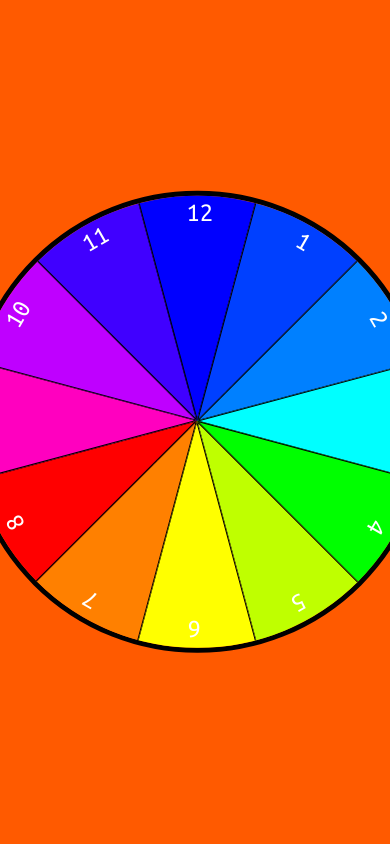
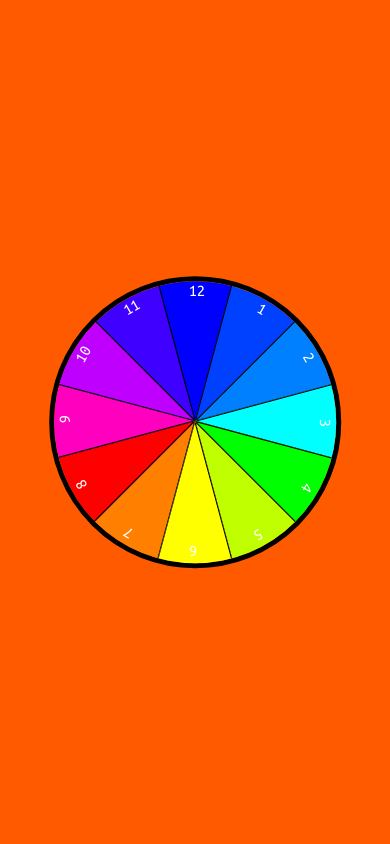
Before and after one commit to HadrienMP/color-clock, a PHP site: page /hour-palette/index.html in a window 390 px wide. Run offline with PHP 8.4, Linux system fonts and the light colour scheme.

Commit message:
Fix hour palette on mobile

```diff
--- a/src/hour-palette/hour-palette.css
+++ b/src/hour-palette/hour-palette.css
@@ -1,19 +1,83 @@
+@media screen and (max-width: 420px) {
+    section {
+        font-size: .8em;
+        border-radius: 220px;
+        box-sizing: border-box;
+        height: 240px;
+        width: 240px;
+        padding-top: 80px;
+    }
+    #cn-wrapper {
+        height: 22em;
+        width: 22em;
+        top: 50vh;
+        transform: translateY(-50%) translateX(-50%);
+        left: 50%;
+        font-size: .8em;
+    }
+    #cn-wrapper li {
+        font-size: 1.28em;
+    }
+}
+@media screen and (min-width: 420px) {
+    section {
+        font-size: 1.5em;
+        border-radius: 220px;
+        box-sizing: border-box;
+        height: 380px;
+        width: 380px;
+        padding-top: 120px;
+    }
+    #cn-wrapper {
+        width: 25.7em;
+        height: 25.7em;
+        top: 50vh;
+        transform: translateY(-50%);
+        left: 50%;
+        margin-left: -13em;
+        font-size:1.1em;
+    }
+    #cn-wrapper li {
+        font-size: 1.5em;
+    }
+}
+
+body {
+    transition: background-color 1000ms linear;
+    font-family: 'Ubuntu Mono', monospace;
+    color: white;
+}
+
+section {
+    text-align: center;
+    margin: 50vh auto 0;
+    transform: translateY(-50%);
+    background: black;
+    z-index: 10;
+}
+
+h1, h2 {
+    margin: 0
+}
+
+#color {
+    font-size: 3.5em;
+}
+
+#time {
+    font-size: 1.5em;
+    font-weight: normal;
+}
+
+
 #cn-wrapper {
-    font-size:1.1em;
-    width: 25.7em;
-    height: 25.7em;
     overflow: hidden;
     position: fixed;
-    top: 50vh;
-    transform: translateY(-50%);
-    left: 50%;
     border-radius: 50%;
-    margin-left: -13em;
     border: 5px solid black;
 }
 #cn-wrapper li {
     position: absolute;
-    font-size: 1.5em;
     width: 10em;
     height: 10em;
     transform-origin: 100% 100%;
--- a/src/hour-palette/hour-palette.js
+++ b/src/hour-palette/hour-palette.js
@@ -14,9 +14,6 @@ const palette = [
     "#4000ff",
     "#0000ff"
 ];
-
-
-
 
 const msInHour = 1000 * 60 * 60;
 
--- a/src/hour-palette/index.html
+++ b/src/hour-palette/index.html
@@ -6,7 +6,6 @@
     <meta name="viewport" content="width=device-width, initial-scale=1">
     <link href="https://fonts.googleapis.com/css?family=Ubuntu+Mono&display=swap" rel="stylesheet">
     <link rel="shortcut icon" type="image/x-icon" href="../favicon.ico">
-    <link href="../map/map.css" rel="stylesheet">
     <link href="hour-palette.css" rel="stylesheet">
 </head>
 <body>
```
